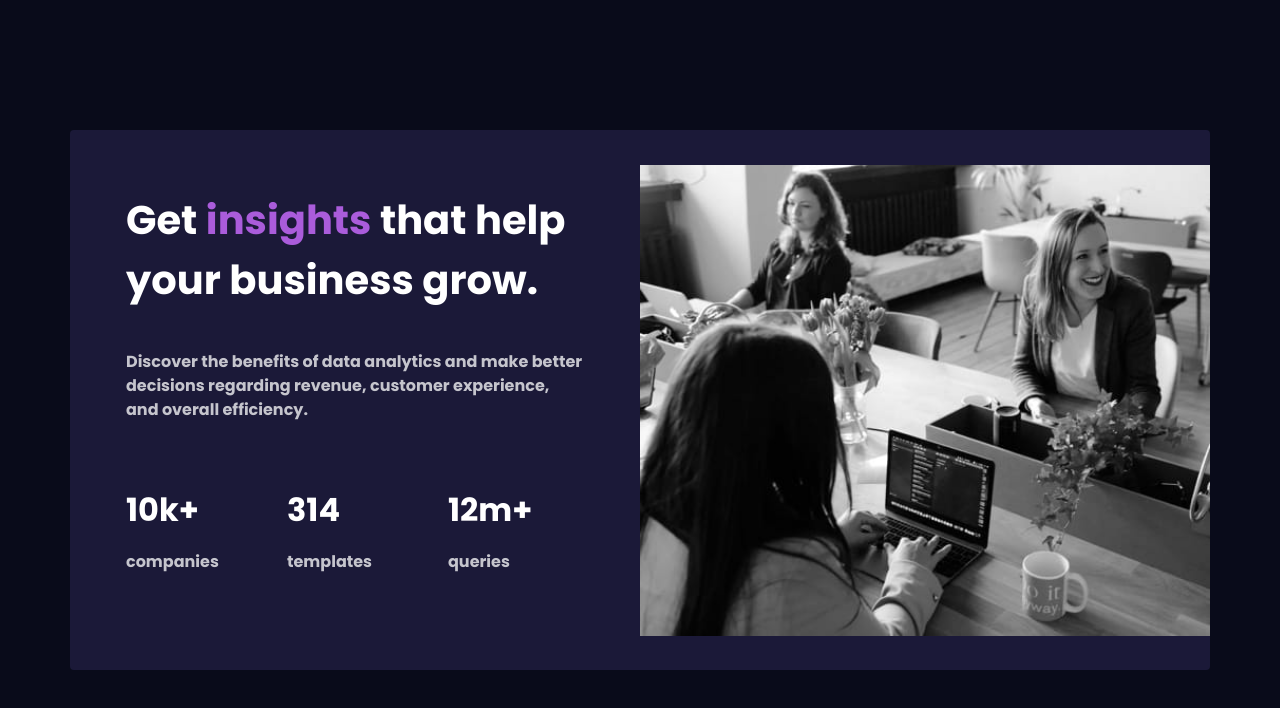
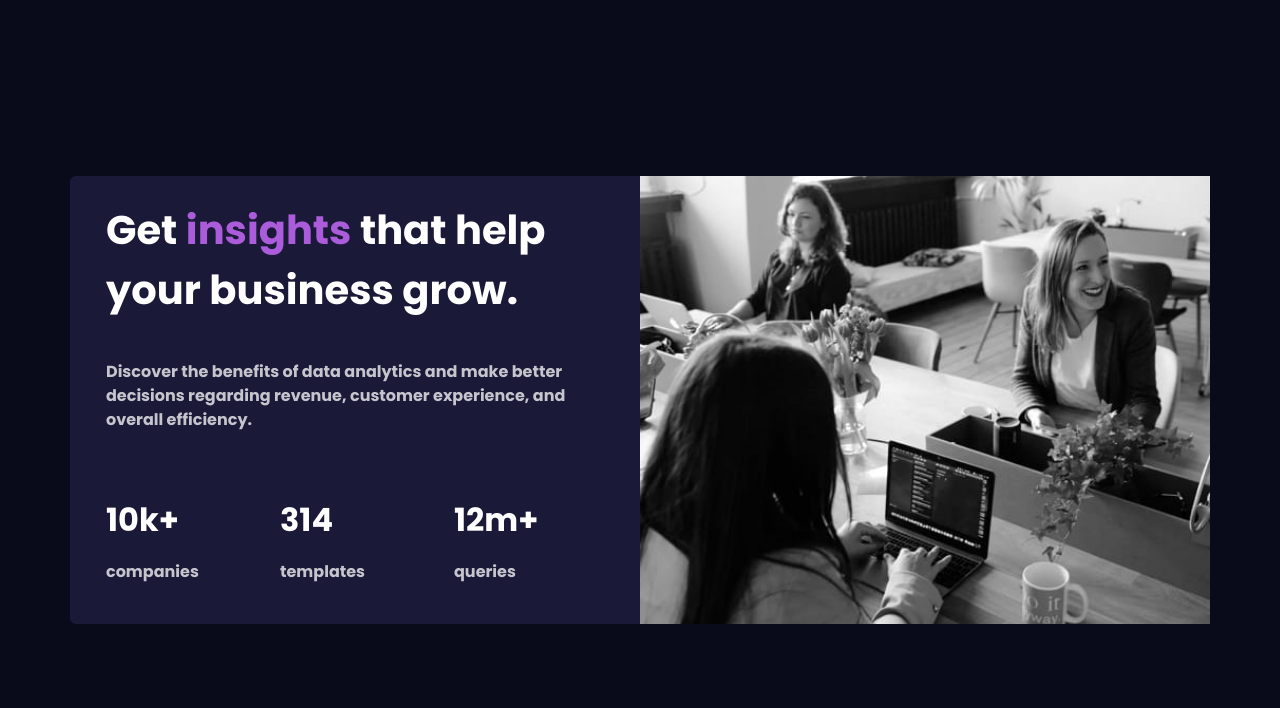
Before and after one commit to rodrigoabreu01/projeto-frontendmentor1, a plain HTML site: page index.html in a window 1280 px wide. Drawn offline with nearby package versions, Linux system fonts and the light colour scheme.

Commit message:
nova atualização

```diff
--- a/index.css
+++ b/index.css
@@ -16,11 +16,36 @@ body{
 }
 .container{
     background-color: hsl(244, 38%, 16%);
-    background-image: url("images/image-header-desktop.jpg");
-    background-repeat: no-repeat;
-    background-position: right;
-    background-size:50%;
 }
 .container .row .coluna1{
     width: 25%;
 }
+.coluna-imagem{
+    background-image: url("images/image-header-desktop.jpg");
+    background-repeat: no-repeat;
+    background-size: 100%;
+}
+
+/*
+@media screen and (max-width: 425px) {
+    .body{
+               background-image: url("images/image-header-mobile.jpg");
+        background-repeat: no-repeat;
+        background-size: 100%;
+    }
+    .container{
+        display: flex;
+        flex-direction: column;
+        align-items: center;
+        width: 100%;
+        height: 100vh;
+    }
+    .container .row .coluna1{
+        margin-top: 50%;
+        width: 100%;
+        height: 100vh;
+    }
+    .coluna-imagem{
+        display: none;
+    }
+}
--- a/index.html
+++ b/index.html
@@ -17,10 +17,10 @@
   <link rel="stylesheet" href="index.css">
 </head>
 <body>
-  <div class="container rounded-1">
+  <div class="container rounded-2">
      <div class="row">
-        <div class="col-5 m-5 p-2">
-            <div class="row mt-1 fs-1">
+        <div class="col coluna1 m-4">
+            <div class="row fs-1">
               <p>Get <span style="color:hsl(277, 64%, 61%) ;">insights</span> that help your business grow. </p>
             </div>
             <div class="row mt-4">
@@ -52,10 +52,10 @@
                 </div>
               </div>
             </div>
-          </div>
-        <div class="col-6">
-          <img src="" alt="">
         </div>
+            <div class="col-6 coluna-imagem">
+
+            </div>
      </div>
   </div>
 
```
